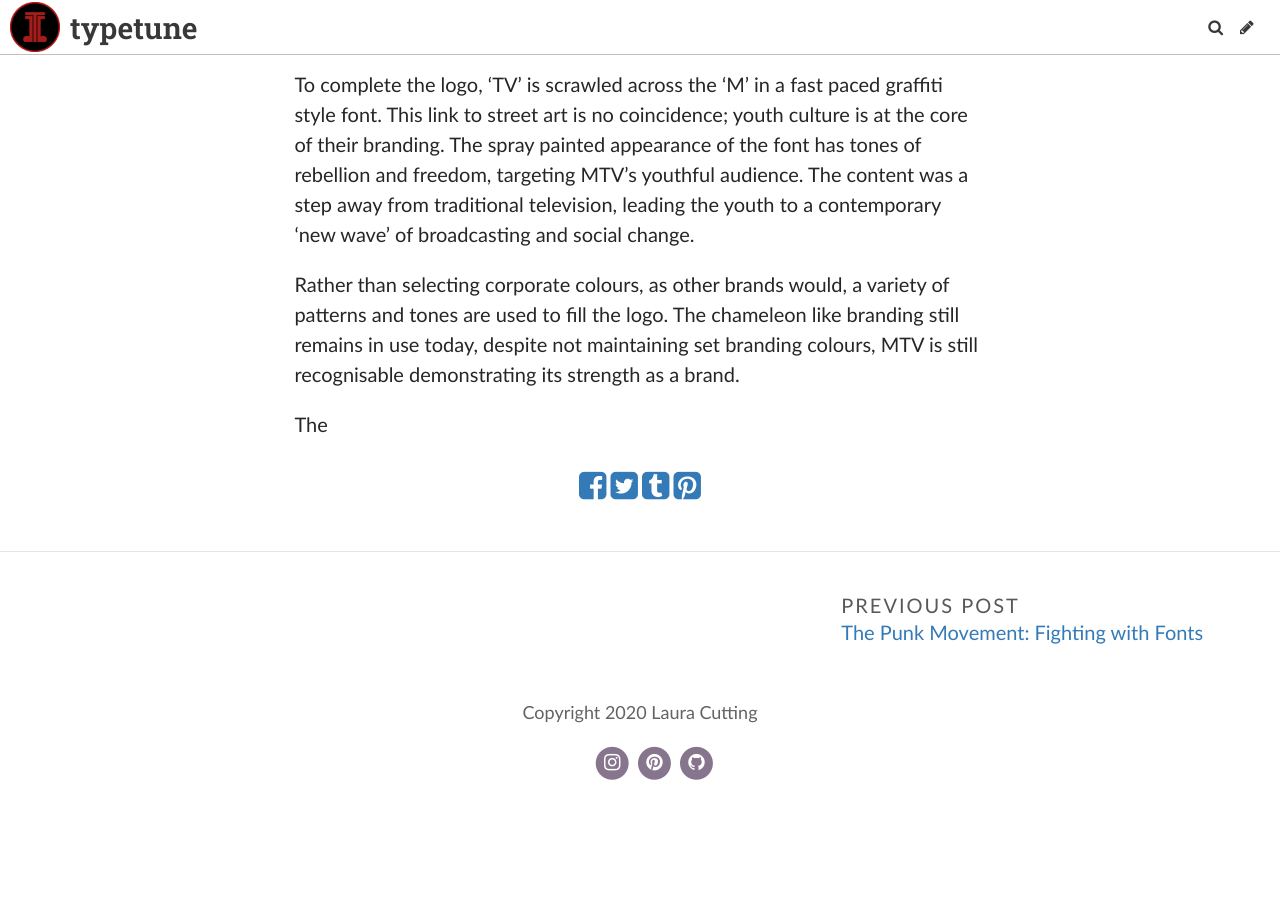
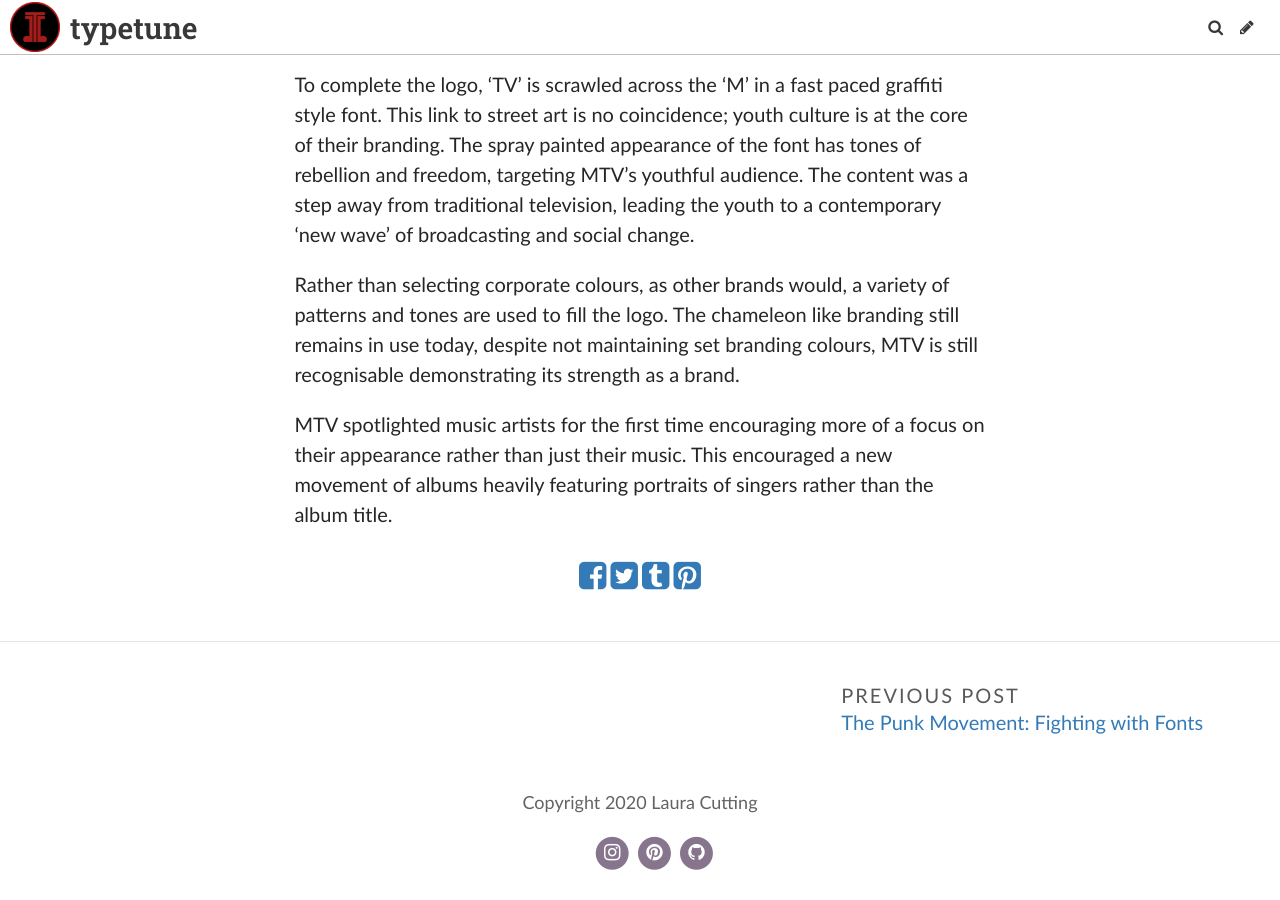
Before and after one commit to lauracutting/typetune, a Jekyll site: the page built from _posts/2020-10-06-mtv-the-visualization-of-music.md, in a window 1280 px wide and 900 px high, scrolled down 570 px. Built offline with Jekyll 4.4.1, drawn with Linux system fonts in a browser that asks for light colours; some web fonts are replaced; before the commit the page ends 1380 px from its top, so only the background shows below that.

Commit message:
Update Post “2020-10-06-mtv-the-visualization-of-music”

```diff
--- a/_posts/2020-10-06-mtv-the-visualization-of-music.md
+++ b/_posts/2020-10-06-mtv-the-visualization-of-music.md
@@ -14,4 +14,4 @@
 
 Rather than selecting corporate colours, as other brands would, a variety of patterns and tones are used to fill the logo. The chameleon like branding still remains in use today, despite not maintaining set branding colours, MTV is still recognisable demonstrating its strength as a brand.
 
-The
+MTV spotlighted music artists for the first time encouraging more of a focus on their appearance rather than just their music. This encouraged a new movement of albums heavily featuring portraits of singers rather than the album title.
```
